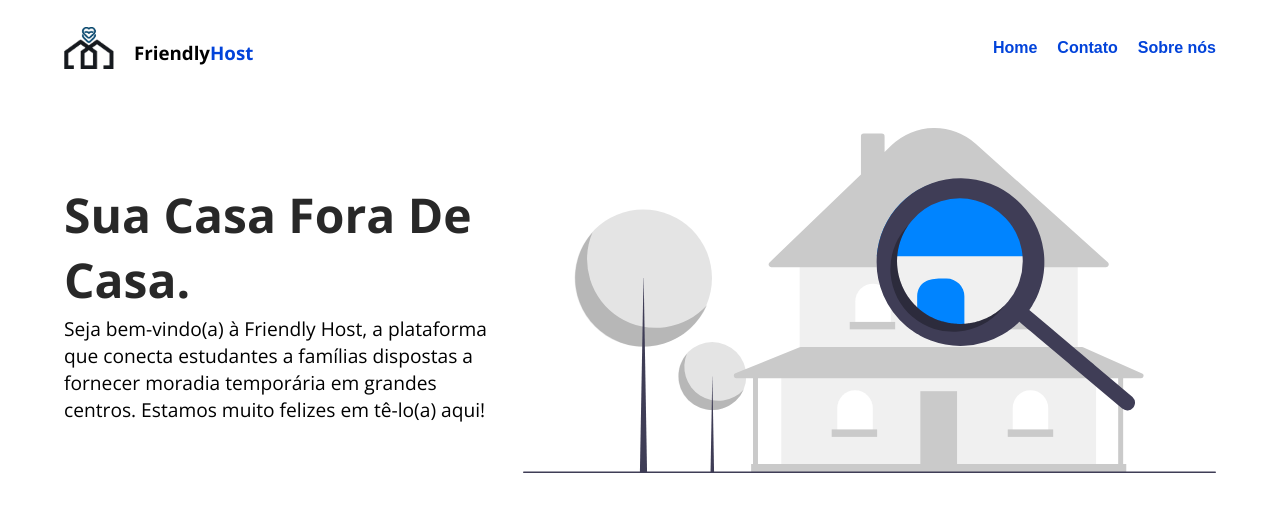
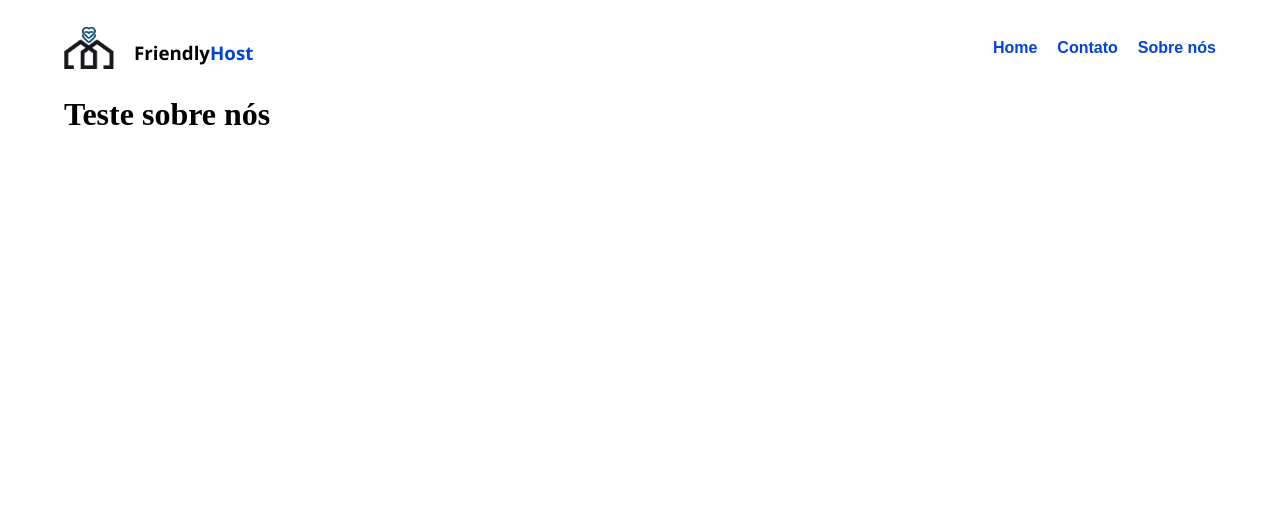
Before and after one commit to icaropereira404/friendlyhost-front, a React (Vite) app: page /about in a window 1280 px wide. Shown: the top 512 px of the page. Built offline with nearby package versions, Linux system fonts and the light colour scheme.

Commit message:
setup do react-router

```diff
--- a/package.json
+++ b/package.json
@@ -12,7 +12,8 @@
   "dependencies": {
     "react": "^18.2.0",
     "react-dom": "^18.2.0",
-    "react-icons": "^4.8.0"
+    "react-icons": "^4.8.0",
+    "react-router-dom": "^6.10.0"
   },
   "devDependencies": {
     "@types/react": "^18.0.28",
--- a/src/App.jsx
+++ b/src/App.jsx
@@ -1,15 +1,20 @@
+import { BrowserRouter, Route, Routes } from 'react-router-dom'
 import Header from './components/Header/index'
-import AboutUs from './pages/sections/AboutUs'
-import Homepage from './pages/sections/home'
+import AboutUs from './pages/sections/AboutUs/index'
+import Homepage from './pages/sections/Home/index'
 
 
 function App() {
 
   return (
     <>
+      <BrowserRouter>
       <Header />
-      <Homepage />
-     <AboutUs />
+        <Routes>
+          <Route path='/' element={<Homepage />} />
+          <Route path='/about' element={<AboutUs />  } />
+        </Routes>
+      </BrowserRouter>
     </>
   )
 }
--- a/src/components/header/index.jsx
+++ b/src/components/Header/index.jsx
@@ -3,6 +3,7 @@ import Logo from '../../assets/image4.png'
 import { SlMenu } from 'react-icons/sl'
 import { GrClose } from 'react-icons/gr'
 import { useState } from 'react'
+import { Link } from 'react-router-dom'
 
 const Header = () => {
 
@@ -25,15 +26,16 @@ const Header = () => {
             </div>
             <nav className={menu ? 'nav active' : 'nav'}>
                 <ul>
-                    <a href="">
+                    <Link to="/" >
                         <li>Home</li>
-                    </a>
-                    <a href="">
+                    </Link>
+
+                    <Link to="/contact" >
                         <li>Contato</li>
-                    </a>
-                    <a href="">
+                    </Link>
+                    <Link to="/about">
                         <li>Sobre nós</li>
-                    </a>
+                    </Link>
                 </ul>
             </nav>
                 <div onClick={toogleMenu} className="hamburguer">
--- a/src/pages/sections/AboutUs/index.jsx
+++ b/src/pages/sections/AboutUs/index.jsx
@@ -3,7 +3,7 @@
 const AboutUs = () => {
     return (
         <div>
-
+            <h1 className="container">Teste sobre nós</h1>
         </div>
     )
 }
```
Also changed, not shown: src/components/Header/style.css (line endings or trailing spaces), 1 other file (tests, documents, lock files or other folders).
